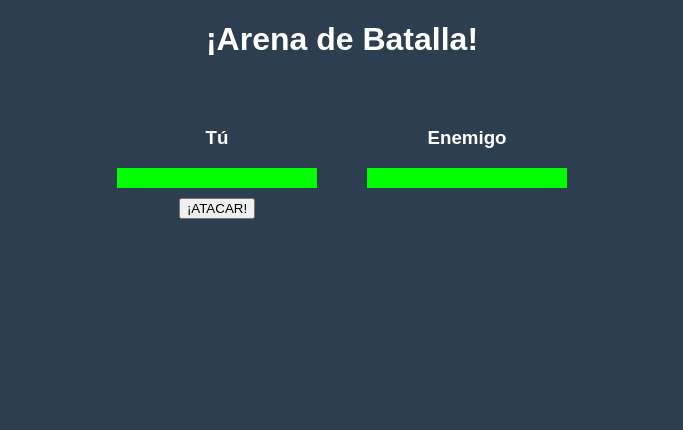
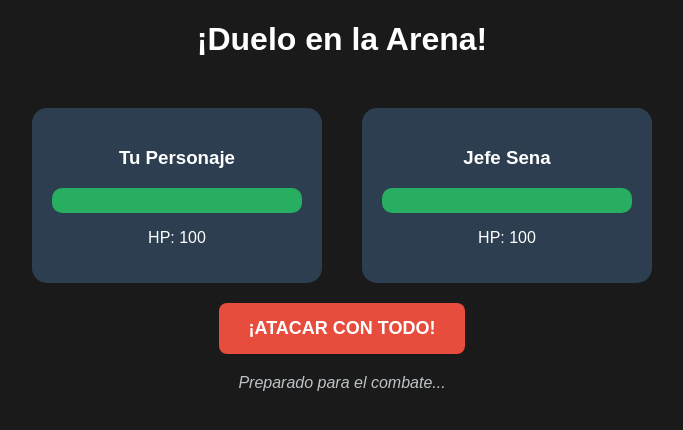
Before and after one commit to kevinpedrozo/proyecto-nuevo, a Flask app: page /juego in a window 1280 px wide. Shown: the top 430 px of the page, without its empty margins (298-981 px from the left). Run offline with Flask 3, Linux system fonts and the light colour scheme.

Commit message:
Update juego.html

```diff
--- a/templates/juego.html
+++ b/templates/juego.html
@@ -2,40 +2,70 @@
 <html lang="es">
 <head>
     <meta charset="UTF-8">
-    <title>¡Arena de Combate!</title>
+    <title>¡Duelo Sena Arena!</title>
     <style>
-        body { background: #2c3e50; color: white; text-align: center; font-family: sans-serif; }
-        .arena { display: flex; justify-content: center; gap: 50px; margin-top: 50px; }
-        .barra-vida { width: 200px; height: 20px; background: red; margin: 10px auto; }
-        #vida-jugador, #vida-enemigo { height: 100%; background: lime; width: 100%; transition: 0.3s; }
+        body { background: #1a1a1a; color: white; text-align: center; font-family: 'Arial', sans-serif; }
+        .arena { display: flex; justify-content: center; gap: 40px; margin-top: 30px; padding: 20px; }
+        .box { background: #2c3e50; padding: 20px; border-radius: 15px; width: 250px; }
+        .barra-container { width: 100%; height: 25px; background: #555; border-radius: 10px; margin: 10px 0; overflow: hidden; }
+        #jugador-vida, #enemigo-vida { height: 100%; width: 100%; background: #27ae60; transition: 0.4s; }
+        button { padding: 15px 30px; font-size: 18px; cursor: pointer; border: none; border-radius: 8px; background: #e74c3c; color: white; font-weight: bold; }
+        button:hover { background: #c0392b; }
+        #log { margin-top: 20px; font-style: italic; color: #bdc3c7; }
     </style>
 </head>
 <body>
-    <h1>¡Arena de Batalla!</h1>
+    <h1>¡Duelo en la Arena!</h1>
+
     <div class="arena">
-        <div>
-            <h3>Tú</h3>
-            <div class="barra-vida"><div id="vida-jugador"></div></div>
-            <button onclick="atacar()">¡ATACAR!</button>
+        <div class="box">
+            <h3>Tu Personaje</h3>
+            <div class="barra-container"><div id="jugador-vida"></div></div>
+            <p>HP: <span id="jugador-hp">100</span></p>
         </div>
-        <div>
-            <h3>Enemigo</h3>
-            <div class="barra-vida"><div id="vida-enemigo"></div></div>
+
+        <div class="box">
+            <h3>Jefe Sena</h3>
+            <div class="barra-container"><div id="enemigo-vida"></div></div>
+            <p>HP: <span id="enemigo-hp">100</span></p>
         </div>
     </div>
 
+    <button onclick="realizarAtaque()">¡ATACAR CON TODO!</button>
+    <div id="log">Preparado para el combate...</div>
+
     <script>
-        let vidaJ = 100, vidaE = 100;
-        function atacar() {
-            vidaE -= 10;
-            document.getElementById('vida-enemigo').style.width = vidaE + "%";
-            if(vidaE <= 0) alert("¡Ganaste!");
-            else setTimeout(ataqueEnemigo, 500);
+        let pHP = 100, eHP = 100;
+
+        function realizarAtaque() {
+            if(pHP <= 0 || eHP <= 0) return;
+
+            // Daño aleatorio entre 5 y 15
+            let dmg = Math.floor(Math.random() * 10) + 5;
+            eHP -= dmg;
+            document.getElementById('enemigo-hp').innerText = eHP;
+            document.getElementById('enemigo-vida').style.width = eHP + "%";
+            document.getElementById('log').innerText = "¡Golpeaste al jefe por " + dmg + " de daño!";
+
+            if(eHP <= 25) document.getElementById('enemigo-vida').style.background = "#e74c3c";
+
+            if(eHP > 0) {
+                setTimeout(turnoEnemigo, 600);
+            } else {
+                document.getElementById('log').innerText = "¡VICTORIA! El jefe ha sido derrotado.";
+            }
         }
-        function ataqueEnemigo() {
-            vidaJ -= 10;
-            document.getElementById('vida-jugador').style.width = vidaJ + "%";
-            if(vidaJ <= 0) alert("¡Perdiste!");
+
+        function turnoEnemigo() {
+            let dmg = Math.floor(Math.random() * 12) + 3;
+            pHP -= dmg;
+            document.getElementById('jugador-hp').innerText = pHP;
+            document.getElementById('jugador-vida').style.width = pHP + "%";
+            if(pHP <= 25) document.getElementById('jugador-vida').style.background = "#e74c3c";
+
+            if(pHP <= 0) {
+                document.getElementById('log').innerText = "¡DERROTA! Has caído en combate.";
+            }
         }
     </script>
 </body>
```
